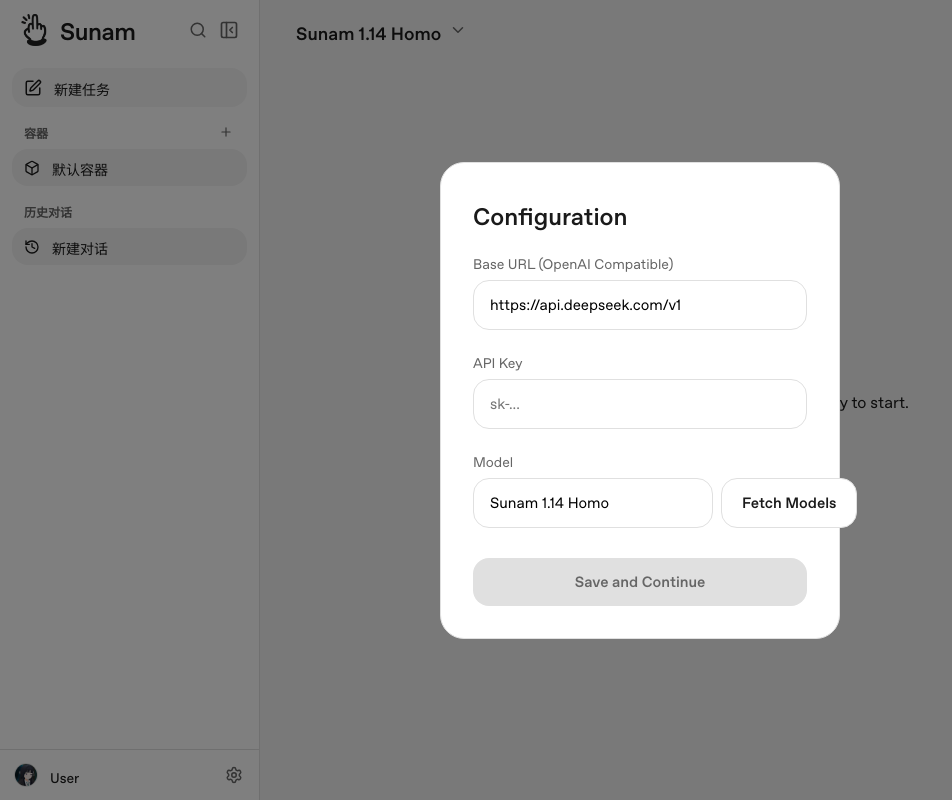
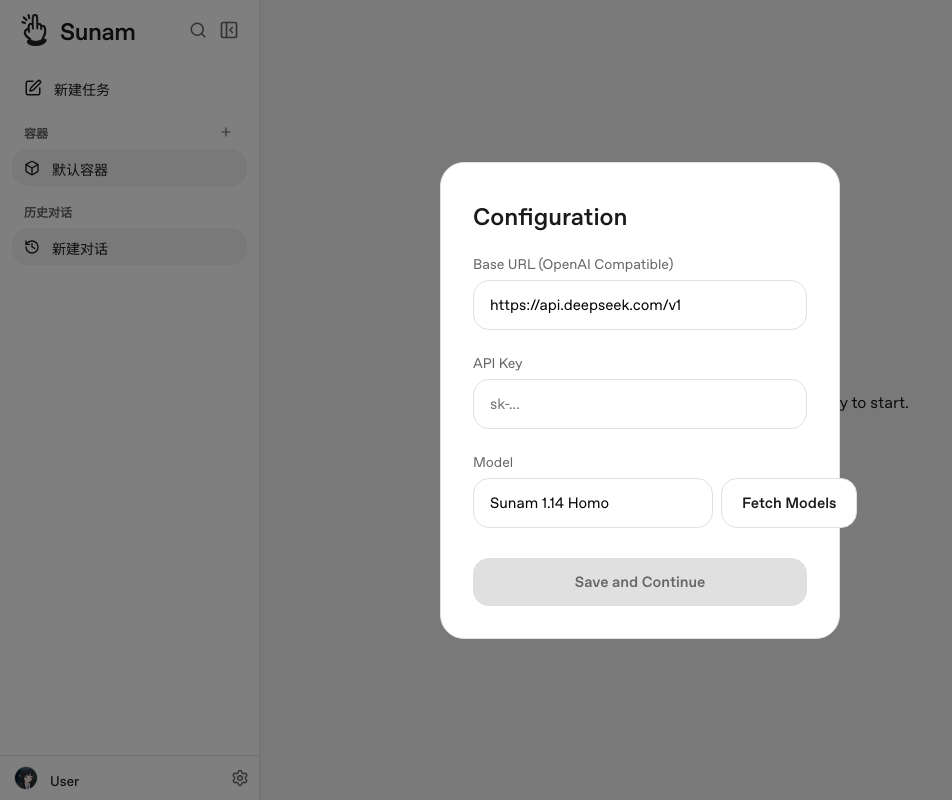
Before and after one commit to CJackHwang/SunamAI, a React (Vite) app: page / in a window 1280 px wide. Shown: the whole page, without its empty margins (0-952 px from the left). Built offline with nearby package versions, Linux system fonts and the light colour scheme.

Commit message:
feat: implement responsive sidebar layout with mobile support and toggle functionality

```diff
--- a/src/app/index.css
+++ b/src/app/index.css
@@ -443,7 +443,7 @@ button {
   background-color: var(--color-surface);
   border-right: 1px solid var(--color-border);
   height: 100vh;
-  transition: width 0.2s cubic-bezier(0.2, 0, 0, 1);
+  transition: width 0.2s cubic-bezier(0.2, 0, 0, 1), transform 0.3s cubic-bezier(0.2, 0, 0, 1);
   overflow: hidden;
   flex-shrink: 0;
 }
@@ -536,7 +536,7 @@ button {
 }
 
 .sidebar-toggle-btn:hover {
-  background-color: var(--color-bg);
+  background-color: var(--color-gray-200);
   color: var(--color-black);
 }
 
@@ -578,7 +578,7 @@ button {
   display: flex;
 }
 .sidebar-icon-btn:hover {
-  background-color: var(--color-bg);
+  background-color: var(--color-gray-200);
   color: var(--color-black);
 }
 
@@ -588,7 +588,7 @@ button {
   gap: 12px;
   padding: 8px 12px;
   border-radius: var(--radius-medium);
-  background-color: var(--color-gray-100);
+  background-color: transparent;
   border: none;
   cursor: pointer;
   color: var(--color-text);
@@ -630,6 +630,44 @@ button {
 
 .sidebar-action-btn:hover {
   background-color: var(--color-gray-200);
+}
+
+.terminal-icon-btn {
+  padding: 6px;
+  border-radius: var(--radius-small);
+  color: var(--color-text-secondary);
+  display: flex;
+  align-items: center;
+  justify-content: center;
+  transition: background-color 0.1s;
+}
+.terminal-icon-btn:hover {
+  background-color: var(--color-gray-200);
+  color: var(--color-black);
+}
+
+.terminal-tab-btn {
+  display: flex;
+  align-items: center;
+  gap: 6px;
+  padding: 8px 16px;
+  border-bottom: 2px solid transparent;
+  color: var(--color-text-secondary);
+  font-weight: 500;
+  font-size: 15px;
+  transition: all 0.2s ease;
+  white-space: nowrap;
+  border-radius: var(--radius-small) var(--radius-small) 0 0;
+  background-color: transparent;
+}
+.terminal-tab-btn.active {
+  color: var(--color-black);
+  font-weight: 600;
+  font-size: 16px;
+}
+.terminal-tab-btn:hover:not(.active) {
+  background-color: var(--color-gray-100);
+  color: var(--color-black);
 }
 
 .sidebar-list {
@@ -688,6 +726,9 @@ button {
 }
 
 .sidebar-footer {
+  display: flex;
+  align-items: center;
+  justify-content: space-between;
   padding: 4px 8px;
   border-top: 1px solid var(--color-border);
   flex-shrink: 0;
--- a/src/features/terminal-session/DualTerminal.tsx
+++ b/src/features/terminal-session/DualTerminal.tsx
@@ -138,18 +138,7 @@ const DualTerminal = React.forwardRef<DualTerminalRef, DualTerminalProps>(({ onR
       }
     }
   }));
-  const tabStyle = (isActive: boolean): React.CSSProperties => ({
-    display: 'flex',
-    alignItems: 'center',
-    gap: '6px',
-    padding: '6px 16px 10px',
-    borderBottom: '2px solid transparent',
-    color: isActive ? 'var(--color-black)' : 'var(--color-text-secondary)',
-    fontWeight: isActive ? 600 : 500,
-    fontSize: isActive ? '16px' : '15px',
-    transition: 'all 0.2s ease',
-    whiteSpace: 'nowrap'
-  });
+
 
   return (
     <div style={{ display: 'flex', flexDirection: layoutState === 'collapsed' ? 'row' : 'column', height: '100%', overflow: 'hidden' }}>
@@ -163,16 +152,16 @@ const DualTerminal = React.forwardRef<DualTerminalRef, DualTerminalProps>(({ onR
           overflowX: 'auto',
           flexShrink: 0
         }}>
-          <button style={tabStyle(activeTab === 'ai')} onClick={() => onTabChange('ai')}>
-            <Monitor size={18} />
+          <button className={`terminal-tab-btn ${activeTab === 'ai' ? 'active' : ''}`} onClick={() => onTabChange('ai')}>
+            <Monitor size={18} className="show-on-narrow" />
             <span className="hide-on-narrow">Sunam的电脑</span>
           </button>
-          <button style={tabStyle(activeTab === 'user')} onClick={() => onTabChange('user')}>
-            <TerminalIcon size={18} />
+          <button className={`terminal-tab-btn ${activeTab === 'user' ? 'active' : ''}`} onClick={() => onTabChange('user')}>
+            <TerminalIcon size={18} className="show-on-narrow" />
             <span className="hide-on-narrow">终端</span>
           </button>
-          <button style={tabStyle(activeTab === 'files')} onClick={() => onTabChange('files')}>
-            <Folder size={18} />
+          <button className={`terminal-tab-btn ${activeTab === 'files' ? 'active' : ''}`} onClick={() => onTabChange('files')}>
+            <Folder size={18} className="show-on-narrow" />
             <span className="hide-on-narrow">文件</span>
           </button>
           <div style={{ flex: 1 }}></div>
@@ -180,8 +169,7 @@ const DualTerminal = React.forwardRef<DualTerminalRef, DualTerminalProps>(({ onR
             <div style={{ display: 'flex', gap: '4px' }}>
               {layoutState === 'half' ? (
                 <button
-                  className="desktop-only-btn"
-                  style={{ padding: '6px', color: 'var(--color-text-secondary)', display: 'flex', alignItems: 'center' }}
+                  className="desktop-only-btn terminal-icon-btn"
                   onClick={() => onLayoutChange('full')}
                   title="全屏模式"
                 >
@@ -189,8 +177,7 @@ const DualTerminal = React.forwardRef<DualTerminalRef, DualTerminalProps>(({ onR
                 </button>
               ) : (
                 <button
-                  className="desktop-only-btn"
-                  style={{ padding: '6px', color: 'var(--color-text-secondary)', display: 'flex', alignItems: 'center' }}
+                  className="desktop-only-btn terminal-icon-btn"
                   onClick={() => onLayoutChange('half')}
                   title="半屏模式"
                 >
@@ -198,8 +185,7 @@ const DualTerminal = React.forwardRef<DualTerminalRef, DualTerminalProps>(({ onR
                 </button>
               )}
               <button
-                className="desktop-only-btn"
-                style={{ padding: '6px', color: 'var(--color-text-secondary)', display: 'flex', alignItems: 'center' }}
+                className="desktop-only-btn terminal-icon-btn"
                 onClick={() => onLayoutChange('collapsed')}
                 title="收起"
               >
--- a/src/pages/MainPage.tsx
+++ b/src/pages/MainPage.tsx
@@ -1,12 +1,12 @@
 import React, { useState } from 'react';
 import Workspace from '../widgets/workspace/Workspace.tsx';
 import SettingsModal from '../widgets/settings/SettingsModal.tsx';
-import { ChevronDown, PanelLeft } from 'lucide-react';
 import { Sidebar } from '../widgets/sidebar/Sidebar.tsx';
 
 const MainPage: React.FC = () => {
   const [apiKey, setApiKey] = useState<string>(() => localStorage.getItem('sunam_api_key') || '');
   const [baseUrl, setBaseUrl] = useState<string>(() => localStorage.getItem('sunam_base_url') || 'https://api.deepseek.com/v1');
+  const [isMobileOpen, setIsMobileOpen] = useState(false);
   const [model, setModel] = useState<string>(() => {
     const saved = localStorage.getItem('sunam_model');
     const validModels = ['Sunam 1.14 Homo', 'Sunam 1.14 Saki', 'Sunam 5.14 Homo', 'Sunam 5.14 Saki', 'Sunam NEGA 69B'];
@@ -15,7 +15,6 @@ const MainPage: React.FC = () => {
   });
 
   const [isSettingsOpen, setIsSettingsOpen] = useState(!apiKey);
-  const [isModelMenuOpen, setIsModelMenuOpen] = useState(false);
 
   const handleSaveSettings = (key: string, url: string, newModel: string) => {
     setApiKey(key);
@@ -29,72 +28,26 @@ const MainPage: React.FC = () => {
     setIsSettingsOpen(false);
   };
 
-  const handleSelectModel = (selectedModel: string) => {
-    setModel(selectedModel);
-    localStorage.setItem('sunam_model', selectedModel);
-    setIsModelMenuOpen(false);
-  };
 
   return (
     <div className="app-container" style={{ display: 'flex', height: '100vh', width: '100vw', overflow: 'hidden' }}>
-      <Sidebar onOpenSettings={() => setIsSettingsOpen(true)} />
+      <Sidebar
+        onOpenSettings={() => setIsSettingsOpen(true)}
+        isMobileOpen={isMobileOpen}
+        onCloseMobile={() => setIsMobileOpen(false)}
+      />
 
       <main style={{ flex: 1, display: 'flex', flexDirection: 'column', minWidth: 0, position: 'relative', backgroundColor: 'var(--color-bg)' }}>
-        {/* Simplified Header just for Model Selector */}
-        <header style={{
-          height: '60px',
-          display: 'flex',
-          alignItems: 'center',
-          padding: '0 24px',
-          flexShrink: 0,
-          backgroundColor: 'transparent',
-          position: 'absolute',
-          top: 0,
-          left: 0,
-          zIndex: 50
-        }}>
-          <div style={{ display: 'flex', alignItems: 'center', gap: '8px', position: 'relative' }}>
-            <button className="mobile-sidebar-toggle sidebar-icon-btn" style={{ display: 'none' }}>
-              <PanelLeft size={20} />
-            </button>
-            <button
-              className="model-selector-btn"
-              onClick={() => setIsModelMenuOpen(!isModelMenuOpen)}
-              style={{
-                display: 'flex',
-                alignItems: 'center',
-                gap: '8px',
-                fontSize: '18px',
-                fontWeight: 600,
-                color: 'var(--color-text)',
-                padding: '8px 12px',
-                borderRadius: 'var(--radius-small)',
-                transition: 'background-color 0.2s',
-              }}
-            >
-              {model}
-              <ChevronDown size={18} style={{ color: 'var(--color-text-secondary)' }} />
-            </button>
-
-            {isModelMenuOpen && (
-              <>
-                <div className="context-overlay" onClick={() => setIsModelMenuOpen(false)} style={{ backgroundColor: 'transparent' }} />
-                <div className="context-menu" style={{ position: 'absolute', top: '100%', left: '0', marginTop: '4px' }}>
-                  <button className="context-item" onClick={() => handleSelectModel('Sunam 1.14 Homo')}>Sunam 1.14 Homo</button>
-                  <button className="context-item" onClick={() => handleSelectModel('Sunam 1.14 Saki')}>Sunam 1.14 Saki</button>
-                  <button className="context-item" onClick={() => handleSelectModel('Sunam 5.14 Homo')}>Sunam 5.14 Homo</button>
-                  <button className="context-item" onClick={() => handleSelectModel('Sunam 5.14 Saki')}>Sunam 5.14 Saki</button>
-                  <button className="context-item" onClick={() => handleSelectModel('Sunam NEGA 69B')}>Sunam NEGA 69B</button>
-                </div>
-              </>
-            )}
-          </div>
-        </header>
-
         {/* Main Workspace Area */}
         <div style={{ flex: 1, overflow: 'hidden', position: 'relative' }}>
           {apiKey ? (
-            <Workspace apiKey={apiKey} baseUrl={baseUrl} model={model} />
+            <Workspace
+              apiKey={apiKey}
+              baseUrl={baseUrl}
+              model={model}
+              setModel={setModel}
+              onMobileSidebarToggle={() => setIsMobileOpen(true)}
+            />
           ) : (
             <div style={{ display: 'flex', height: '100%', alignItems: 'center', justifyContent: 'center' }}>
               <p>Please configure your API Key to start.</p>
--- a/src/shared/store/useWorkspaceStore.ts
+++ b/src/shared/store/useWorkspaceStore.ts
@@ -50,9 +50,6 @@ export function useWorkspaceStore() {
     localStorage.setItem(STORAGE_KEY, JSON.stringify(state));
   }, [state]);
 
-  const updateState = useCallback((updates: Partial<WorkspaceState>) => {
-    setState((prev) => ({ ...prev, ...updates }));
-  }, []);
 
   // --- Session Methods ---
   const createSession = useCallback(() => {
--- a/src/widgets/sidebar/Sidebar.tsx
+++ b/src/widgets/sidebar/Sidebar.tsx
@@ -4,6 +4,8 @@ import { useWorkspaceStore } from '../../shared/store/useWorkspaceStore';
 
 interface SidebarProps {
   onOpenSettings?: () => void;
+  isMobileOpen?: boolean;
+  onCloseMobile?: () => void;
 }
 
 type ContextMenuState = {
@@ -19,8 +21,17 @@ type EditingState = {
   text: string;
 } | null;
 
-export const Sidebar: React.FC<SidebarProps> = ({ onOpenSettings }) => {
-  const [isCollapsed, setIsCollapsed] = useState(false);
+export const Sidebar: React.FC<SidebarProps> = ({ onOpenSettings, isMobileOpen, onCloseMobile }) => {
+  const [_isCollapsed, setIsCollapsed] = useState(false);
+  const [isMobile, setIsMobile] = useState(window.innerWidth <= 900);
+
+  useEffect(() => {
+    const handleResize = () => setIsMobile(window.innerWidth <= 900);
+    window.addEventListener('resize', handleResize);
+    return () => window.removeEventListener('resize', handleResize);
+  }, []);
+
+  const isCollapsed = isMobile ? false : _isCollapsed;
 
   const [contextMenu, setContextMenu] = useState<ContextMenuState>(null);
   const [editing, setEditing] = useState<EditingState>(null);
@@ -73,7 +84,15 @@ export const Sidebar: React.FC<SidebarProps> = ({ onOpenSettings }) => {
   }, [editing]);
 
   return (
-    <div className={`sidebar ${isCollapsed ? 'collapsed' : 'expanded'}`}>
+    <>
+      {isMobileOpen && (
+        <div
+          className="mobile-overlay"
+          style={{ position: 'fixed', inset: 0, zIndex: 999, backgroundColor: 'rgba(0,0,0,0.5)' }}
+          onClick={onCloseMobile}
+        />
+      )}
+      <div className={`sidebar ${isCollapsed ? 'collapsed' : 'expanded'} ${isMobileOpen ? 'mobile-open' : ''}`}>
         {/* Header */}
         <div className="sidebar-header">
           <div
@@ -103,7 +122,7 @@ export const Sidebar: React.FC<SidebarProps> = ({ onOpenSettings }) => {
                   <Search size={18} />
                 </button>
                 <button
-                className="sidebar-toggle-btn"
+                  className="sidebar-toggle-btn desktop-only-btn"
                   onClick={() => setIsCollapsed(true)}
                   title="Collapse Sidebar"
                 >
@@ -218,11 +237,6 @@ export const Sidebar: React.FC<SidebarProps> = ({ onOpenSettings }) => {
           <div className="sidebar-user" style={{
             display: 'flex',
             alignItems: 'center',
-          justifyContent: isCollapsed ? 'center' : 'space-between'
-        }}>
-          <div style={{
-            display: 'flex',
-            alignItems: 'center',
             justifyContent: isCollapsed ? 'center' : 'flex-start',
             gap: '12px',
             overflow: 'hidden',
@@ -248,7 +262,7 @@ export const Sidebar: React.FC<SidebarProps> = ({ onOpenSettings }) => {
       {/* Context Menu */}
       {contextMenu && (
         <>
-          <div className="context-overlay" onClick={closeContextMenu} style={{ backgroundColor: 'transparent' }} />
+          <div className={`context-overlay ${isMobile ? 'dimmed' : ''}`} onClick={closeContextMenu} />
           <div
             className="context-menu"
             style={{
@@ -300,6 +314,6 @@ export const Sidebar: React.FC<SidebarProps> = ({ onOpenSettings }) => {
           </div>
         </>
       )}
-    </div>
+    </>
   );
 };
```
Also changed, not shown: src/widgets/workspace/Workspace.tsx (+58 -4 lines). Lines whose indentation alone changed are shown as unchanged.
